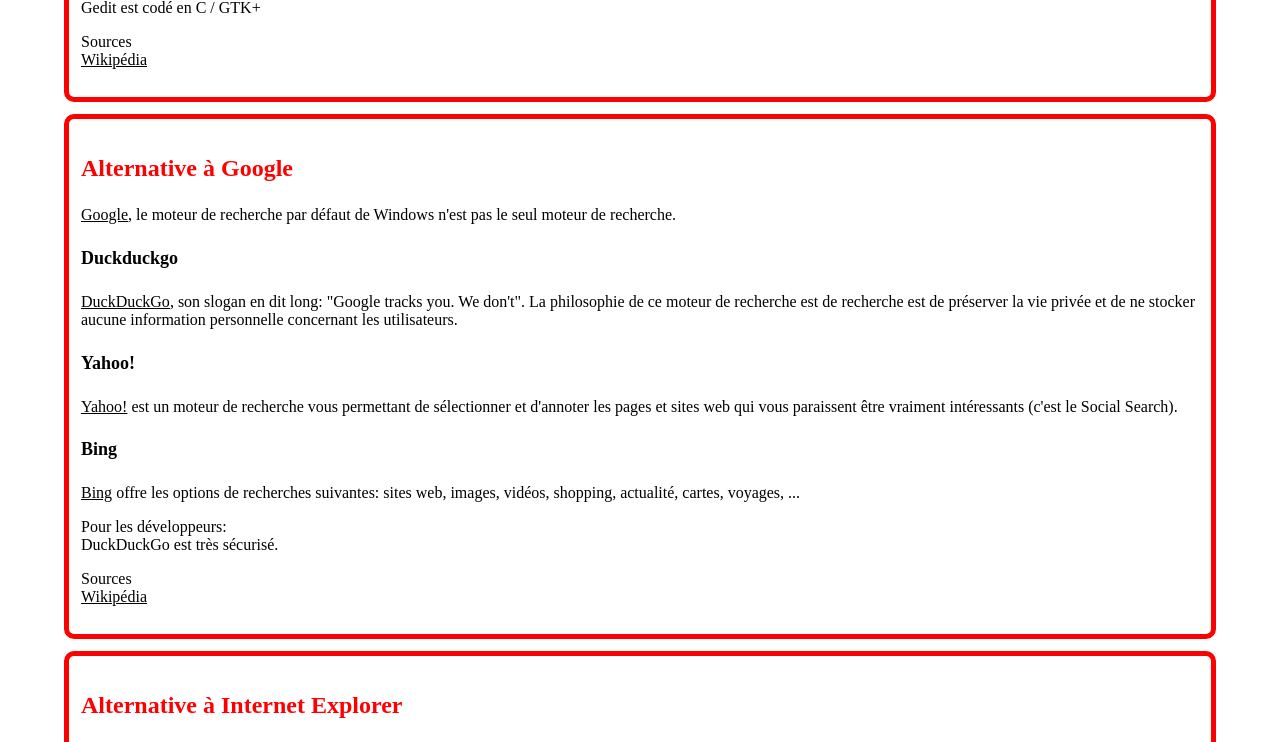
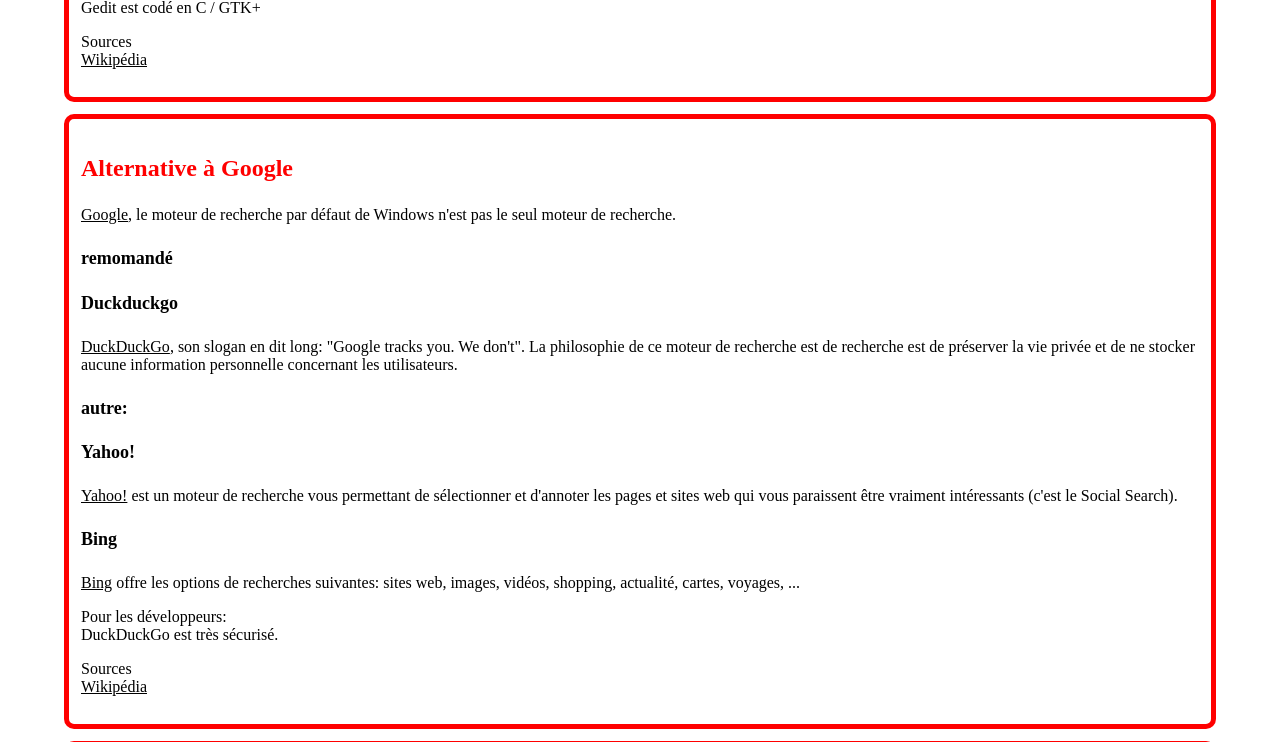
Before and after one commit to alternative-a/alternative-a, a PHP site: page / in a window 1280 px wide. Shown: the part 1721-2463 px from the top of the page. Run offline with PHP 8.4, Linux system fonts and the light colour scheme.

Commit message:
modification de article_moteur_de_recherches.php

```diff
--- a/website/articles/article_moteur_de_recherches.php
+++ b/website/articles/article_moteur_de_recherches.php
@@ -4,11 +4,13 @@
 		<a href="https://www.google.fr/">Google</a>, le moteur de recherche par défaut de Windows n'est pas le seul moteur de recherche.
 	</p>
 
+    <h4>remomandé</h4>
 	<h4> Duckduckgo </h4>
 	<p>
 		<a href="https://duckduckgo.com/">DuckDuckGo</a>, son slogan en dit long: "Google tracks you. We don't". La philosophie de ce moteur de recherche est de recherche est de préserver la vie privée et de ne stocker aucune information personnelle concernant les utilisateurs.
 	</p>
 
+    <h4>autre:</h4>
 	<h4> Yahoo! </h4>
 	<p>
 		<a href="https://fr.yahoo.com/">Yahoo!</a> est un moteur de recherche vous permettant de sélectionner et d'annoter les pages et sites web qui vous paraissent être vraiment intéressants (c'est le Social Search).
```
